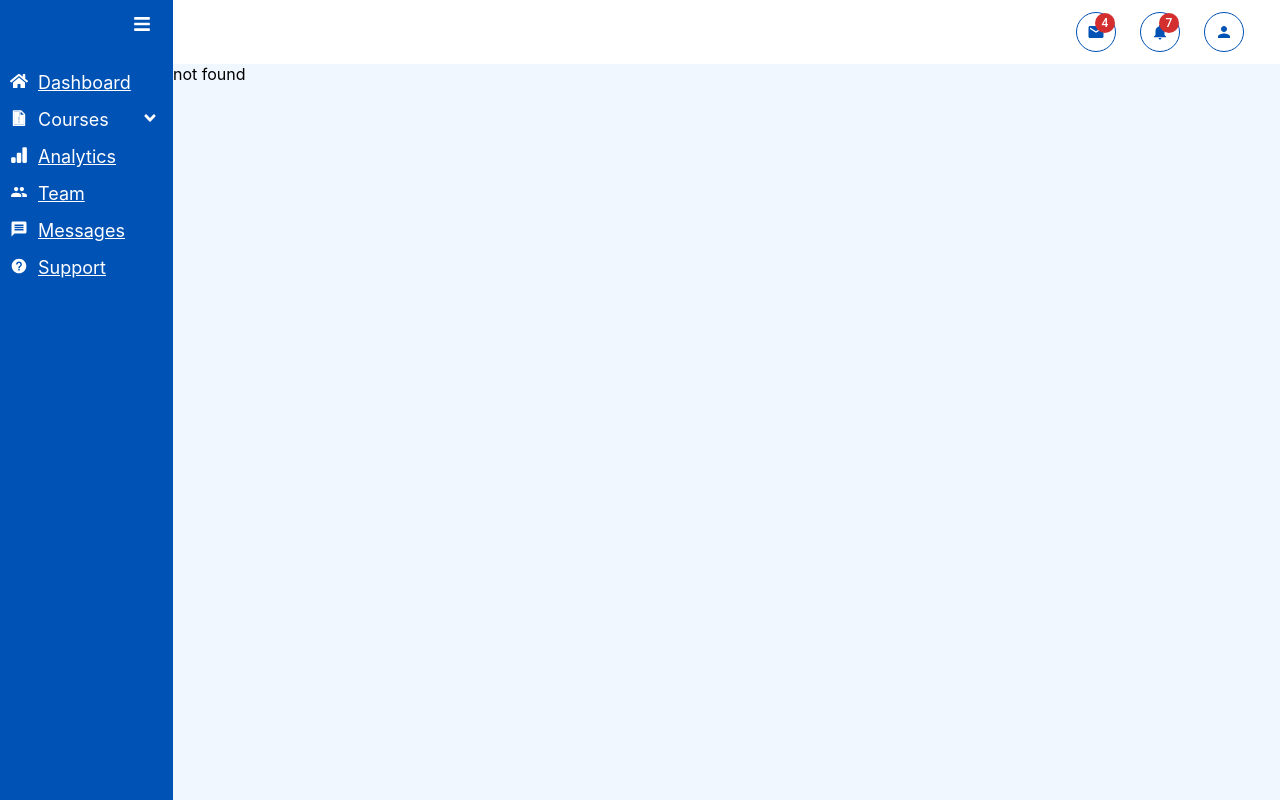
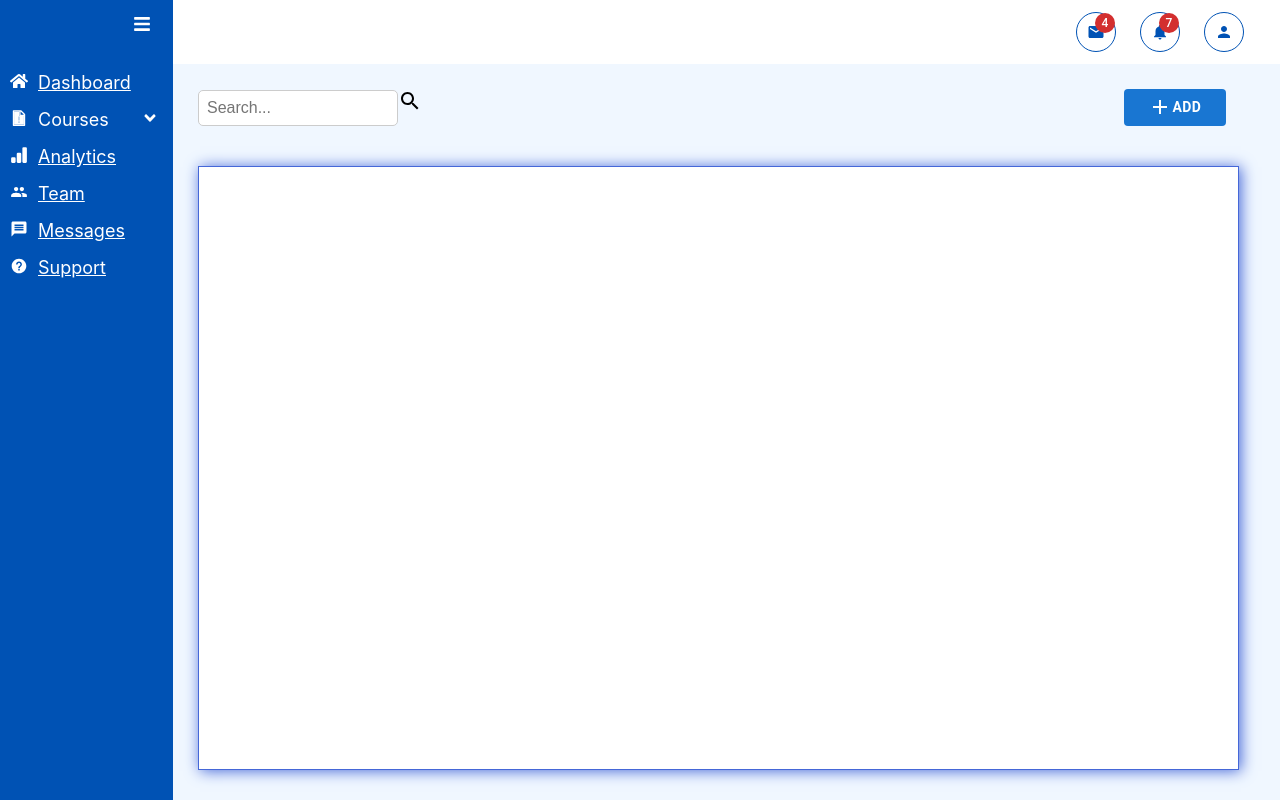
Before and after one commit to Team-Void-1729/EduMod, a React (Create React App) app in the folder app/: page /Announcement in a window 1280 px wide. Before the commit this address had no page. Built offline with nearby package versions, Linux system fonts and the light colour scheme.

Commit message:
Announcement page dynamic

```diff
--- a/app/src/App.js
+++ b/app/src/App.js
@@ -4,6 +4,7 @@ import Dashboard from "./pages/Dashboard";
 import Appbar from './components/Appbar';
 import Profile from "./components/Profile";
 import SideBar from "./components/Sidebar/SideBar";
+import Announcement from "./pages/Announcement";
 import { BrowserRouter as Router, Route, Routes } from "react-router-dom";
 import './css/App.css';
 function App() {
@@ -16,6 +17,7 @@ function App() {
             <Route path='/' element={<Dashboard/>}></Route>
             <Route path="/Profile" element={<Profile />} />
             <Route path="/Profile/profile" element={<Profile />} />
+            <Route path="/Announcement" element={<Announcement/>}/>
             {/* 404 not found */}
             <Route path="*" element={<> not found</>} />
           </Routes>
--- /dev/null
+++ b/app/src/css/Announcement.css
@@ -0,0 +1,101 @@
+.announceMain{
+    width: 100%;
+      height: 91%;
+  }
+  .search-container {
+      position: absolute;
+      position: absolute;
+      margin-left: 25px;
+      margin-top: 25px;
+    }
+
+    .search-input {
+      padding: 8px;
+      border-radius: 5px;
+      border: 1px solid #ccc;
+      width: 200px;
+      font-size: 16px;
+
+    }
+
+    /* Style for the search button if included */
+    /*.search-button {
+      padding: 8px 12px;
+      border: 1px solid #ccc;
+      border-radius: 5px;
+      margin-left: 5px;
+      cursor: pointer;
+      background-color: #f0f0f0;
+      font-size: 16px;
+    }*/
+
+    /* Additional styling for hover/focus states if needed */
+    .search-input:hover,
+    .search-input:focus {
+      border-color: #333;
+      /* Add more hover/focus styles as needed */
+    }
+
+    .search-button:hover {
+      background-color: #e0e0e0;
+      /* Add more hover styles as needed */
+    }
+
+    .top{
+      display: flex;
+    }
+    .topright{
+      width: 50%;
+      display: flex;
+      flex-direction: row-reverse;
+      margin-right: 54px;
+      margin-top: 25px;
+    }
+    .addBtn{
+      width: 8vw;
+
+    }
+    .topleft{
+      width: 50%;
+
+    }
+
+    .announcements {
+      width: 100%;
+      height: auto;
+      padding: 5px 3px;
+      display: flex;
+      flex-direction: row;
+      align-items: center;
+      /* justify-content: center; */
+      background-color: white;
+      /* margin-top: 5px; */
+      /* padding: 1px 12px; */
+      box-shadow: 0px 0px 6px 1px black;
+      border-radius: 4px;
+      margin: 10px 0px;
+  }
+  .circle {
+      position: absolute;
+      width: 6px;
+      height: 6px;
+      border-radius: 160px;
+      background-color: red;
+  }
+  p {
+      margin-top: 0;
+      margin-bottom: 0px;
+      margin-left: 10px;
+      color:red;
+  }
+  .down {
+      width: 94%;
+      height: 83%;
+      margin-top: 23px 20px;
+      margin: 40px 25px;
+      /* border: 1px solid #3434b8; */
+      padding: 8px 14px;
+      background-color: white;
+      box-shadow: 2px 1px 14px #4567d8;
+      border: 1px solid #4567d8;
+  }
--- /dev/null
+++ b/app/src/pages/Announcement.jsx
@@ -0,0 +1,93 @@
+import React, { useState } from 'react';
+import Button from '@mui/material/Button';
+import AddIcon from '@mui/icons-material/Add';
+import Dialog from '@mui/material/Dialog';
+import SearchIcon from '@mui/icons-material/Search';
+import DialogTitle from '@mui/material/DialogTitle';
+import DialogContent from '@mui/material/DialogContent';
+import DialogActions from '@mui/material/DialogActions';
+import '../css/Announcement.css';
+
+const Announcement = () => {
+    const [openDialog, setOpenDialog] = useState(false);
+    const [paragraphs, setParagraphs] = useState([]);
+    const [newParagraph, setNewParagraph] = useState('');
+    const handleAddButtonClick = () => {
+        setOpenDialog(true);
+    };
+
+    const handleCloseDialog = () => {
+        setOpenDialog(false);
+    };
+
+    const handleParagraphSubmit = () => {
+        if (newParagraph.trim() !== '') {
+            setParagraphs([...paragraphs, newParagraph]);
+            setNewParagraph('');
+            setOpenDialog(false);
+        }
+    };
+
+    const handleInputChange = (event) => {
+        setNewParagraph(event.target.value);
+    };
+
+    return (
+        <div className="announceMain">
+            <div className="top">
+                <div className="topleft">
+                  <div className="search-container">
+                    <input type="text" placeholder="Search..." className="search-input" />
+                    <SearchIcon/>
+                    {/* <button className="search-button">Search</button> */}
+                  </div>
+                </div>
+                <div className="topright">
+                    <Button
+                        variant="contained"
+                        className='addBtn'
+                        disableElevation
+                        onClick={handleAddButtonClick}
+                    >
+                        <AddIcon/><strong>Add</strong>
+                    </Button>
+                </div>
+            </div>
+            <div className="down">
+                {paragraphs.map((paragraph, index) => (
+                    <div className="announcements" key={index}>
+                        <div className="circle"></div>
+                        <p>{paragraph}</p>
+                    </div>
+                ))}
+                <Dialog
+                    open={openDialog}
+                    onClose={handleCloseDialog}
+                    aria-labelledby="form-dialog-title"
+                >
+                    <DialogTitle id="form-dialog-title">Add Paragraph</DialogTitle>
+                    <DialogContent>
+                        <textarea
+                            rows="4"
+                            cols="50"
+                            placeholder="Enter paragraph..."
+                            className="paragraph-input"
+                            value={newParagraph}
+                            onChange={handleInputChange}
+                        ></textarea>
+                    </DialogContent>
+                    <DialogActions>
+                        <Button onClick={handleCloseDialog} color="primary">
+                            Cancel
+                        </Button>
+                        <Button onClick={handleParagraphSubmit} color="primary">
+                            Submit
+                        </Button>
+                    </DialogActions>
+                </Dialog>
+            </div>
+        </div>
+    );
+}
+
+export default Announcement;
```
